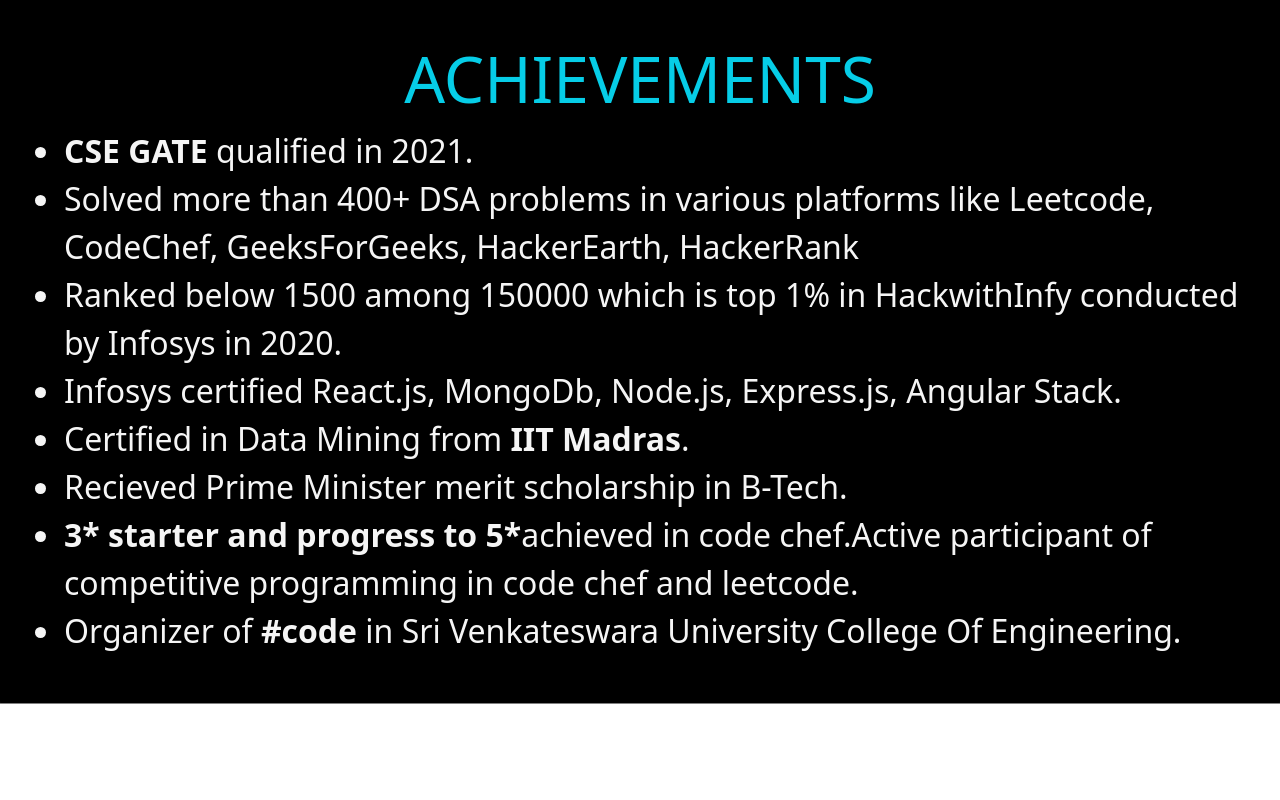
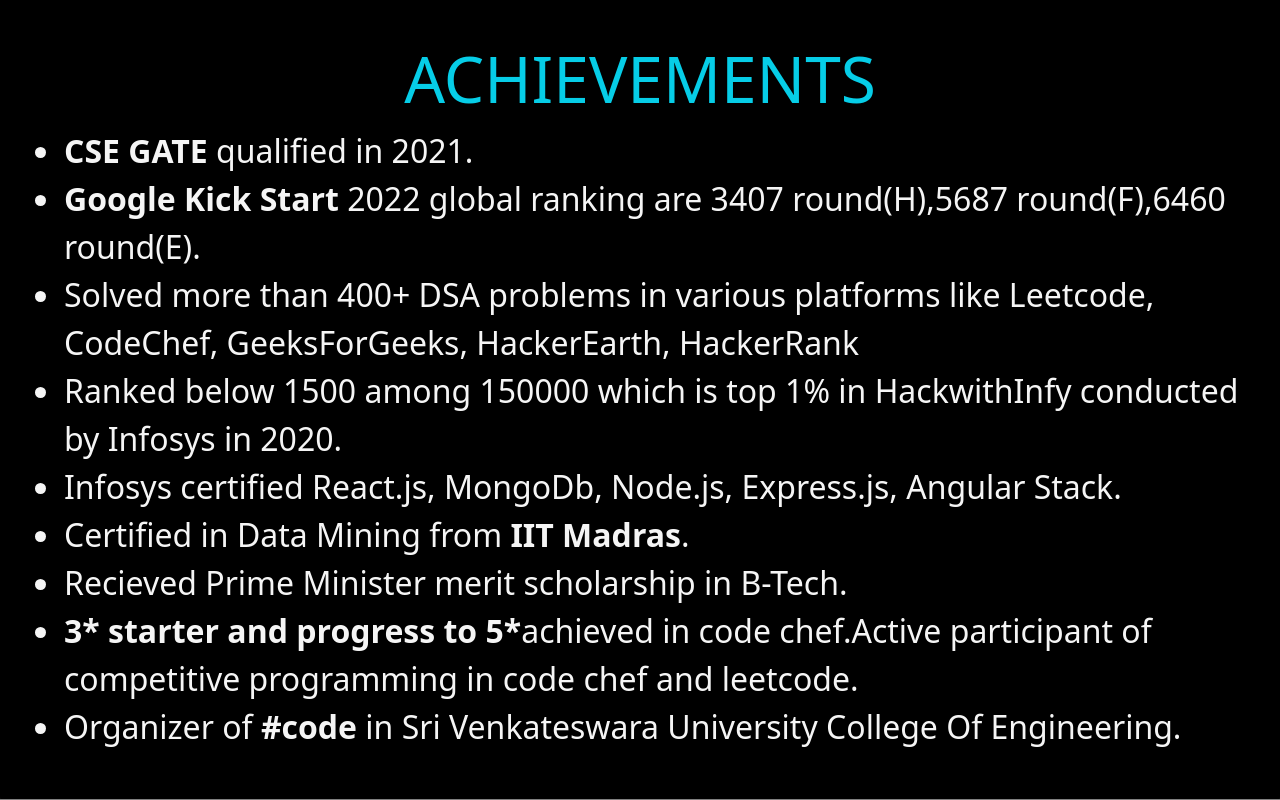
Before and after one commit to tadelamanoj/tadelamanoj.github.io, a React (Create React App) app: page / in a window 1280 px wide. Shown: the part 2239-3039 px from the top of the page. Before the commit the page ends 2943 px from the top, so only its background shows below. Built offline with nearby package versions, Linux system fonts and the light colour scheme.

Commit message:
updated rankings

```diff
--- a/src/achievements.jsx
+++ b/src/achievements.jsx
@@ -8,6 +8,7 @@
             </div>
             <ul>
                 <li><strong>CSE GATE</strong> qualified in 2021.</li>
+                <li><strong>Google Kick Start</strong> 2022 global ranking are 3407 round(H),5687 round(F),6460 round(E).  </li>
                 <li>Solved more than 400+ DSA problems in various platforms like Leetcode, CodeChef, GeeksForGeeks, HackerEarth, HackerRank</li>
                 <li>Ranked below 1500 among 150000 which is top 1% in HackwithInfy conducted by Infosys in 2020.</li>
                 <li>Infosys certified React.js, MongoDb, Node.js, Express.js, Angular Stack. </li>
--- a/src/details.jsx
+++ b/src/details.jsx
@@ -16,7 +16,7 @@
         <div className="details">
             <span><img className="image col-sm-12 col-md-8 col-xl-5" src="https://media.geeksforgeeks.org/wp-content/cdn-uploads/20190626123927/untitlsssssed.png" alt="full-stack"></img></span>
             <span className="details_para col-xl-5"><strong className="strong">I'm Manoj Kumar Tadela, a Software Engineer and  working as a Full-Stack developer.</strong>
-            <p className="para">I design and develop intuitive web applications and ecommorce web sites.
+            <p className="para">I design and develop intuitive web applications and e-commerce web sites.
             I have {numberOfYears()} of hands-on experience in developing scalable websites/applications
             using wide range of front-end and back-end skills.</p></span>
 
```
